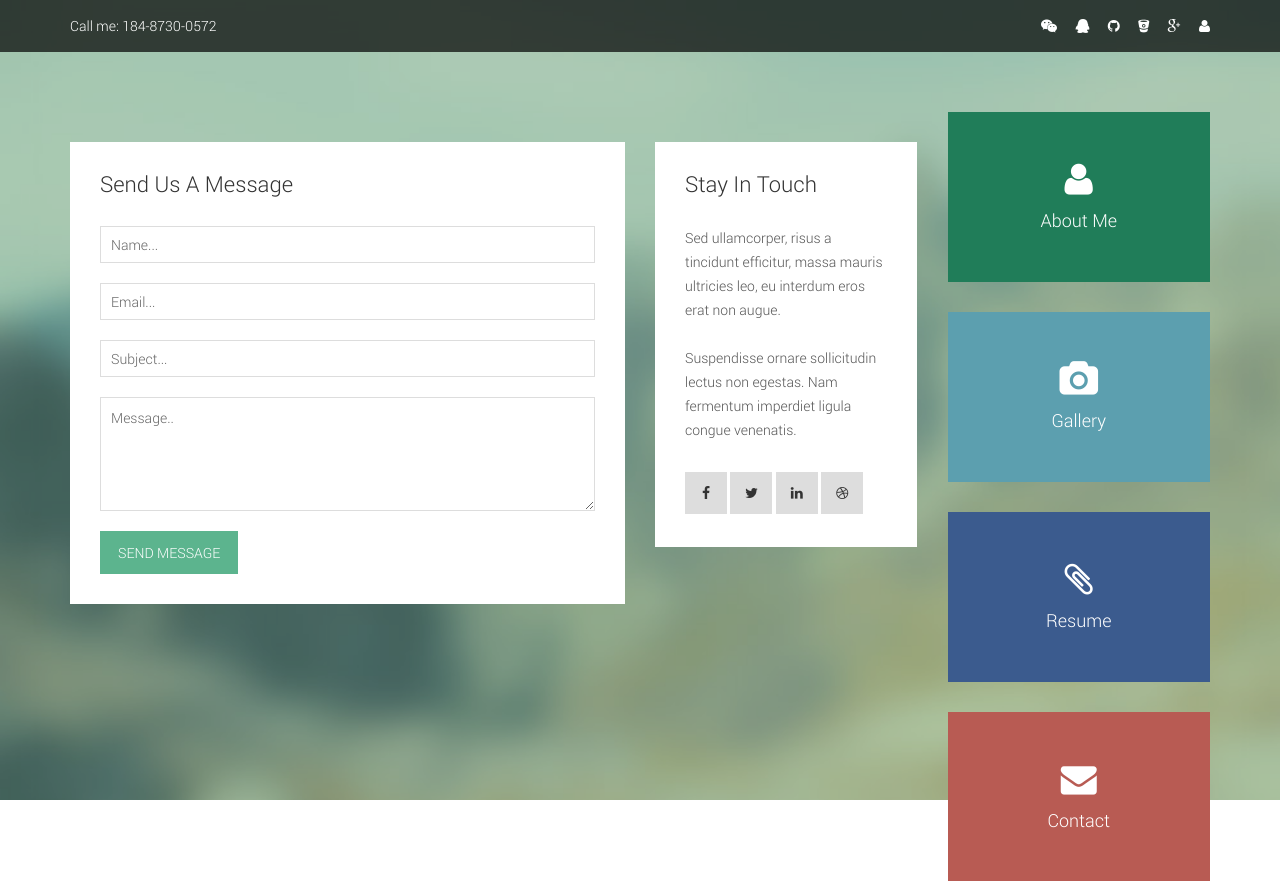
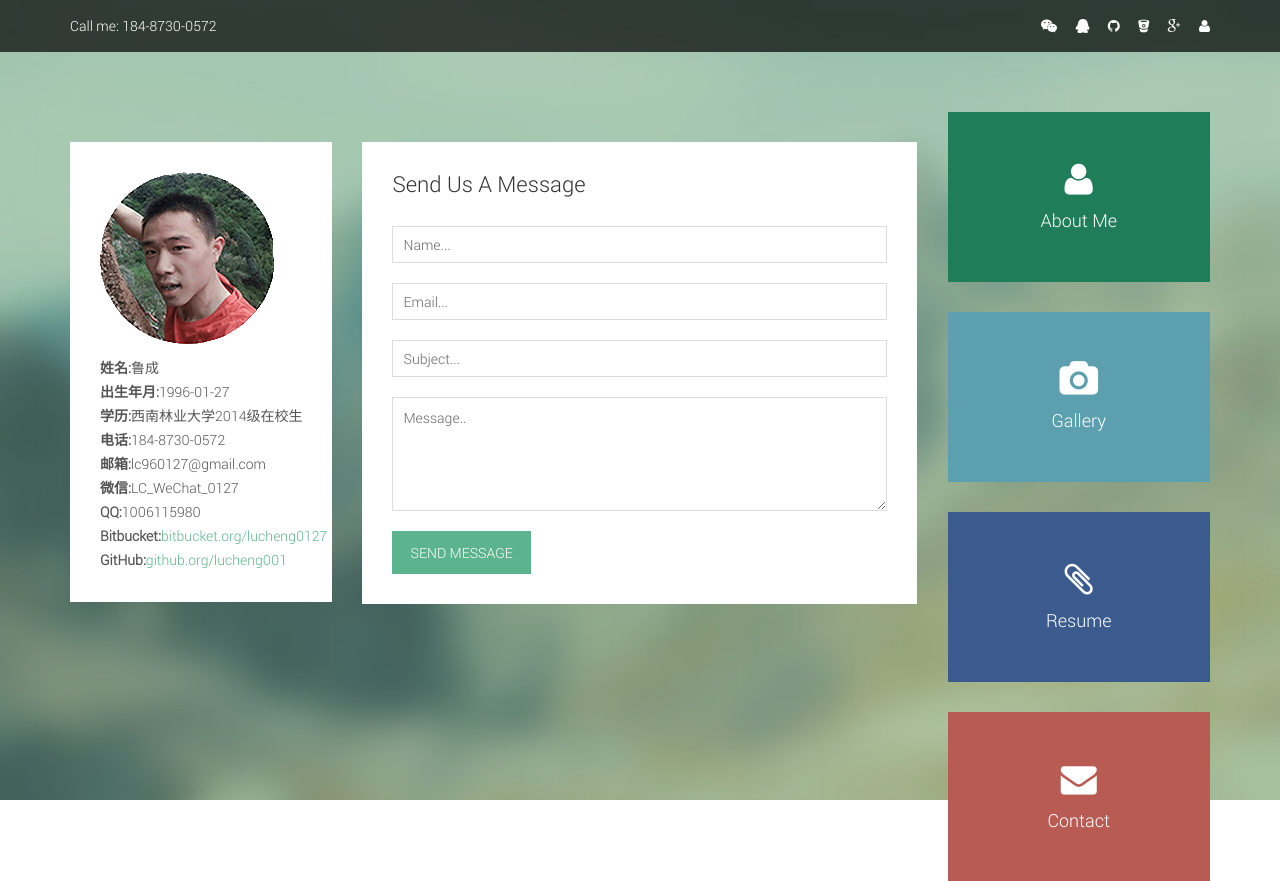
Before and after one commit to lucheng001/my_resume, a Python web app: template application/templates/show/contact.html in a window 1280 px wide. Shown: the top 881 px of the page. Run offline with Jinja, Linux system fonts and the light colour scheme; the template is opened without the code that fills it, so the values that code supplies are empty.

Commit message:
function basically completed

```diff
--- a/application/templates/base.html
+++ b/application/templates/base.html
@@ -27,11 +27,11 @@
                     <div class="col-md-6 col-sm-6 col-xs-12">
                         <div class="social-icons">
                             <ul>
-                                <li><a href="#" class="fa fa-wechat"></a></li>
-                                <li><a href="#" class="fa fa-qq"></a></li>
+                                <li><a class="fa fa-wechat" title="LC_WeChat_0127"></a></li>
+                                <li><a class="fa fa-qq" title="1006115980"></a></li>
                                 <li><a href="https://github.com/lucheng001/" class="fa fa-github"></a></li>
                                 <li><a href="https://bitbucket.org/lucheng0127" class="fa fa-bitbucket"></a></li>
-                                <li><a href="#" class="fa fa-google-plus"></a></li>
+                                <li><a class="fa fa-google-plus" title="lc960127@gmail.com"></a></li>
                                 {% if current_user.is_authenticated %}
                                     <li><a href="{{ url_for('bpUser.changePassword') }}" class="fa fa-th-list"></a></li>
                                     <li><a href="{{ url_for('bpAuth.logout') }}" class="fa fa-sign-out"></a></li>
--- a/application/templates/show/contact.html
+++ b/application/templates/show/contact.html
@@ -3,6 +3,42 @@
 {% block content_body %}
     <div id="menu-4" class="contact-section">
         <div class="row">
+            <div class="col-md-4 col-sm-4">
+                <div class="box-content">
+                    <ul>
+                        <li>
+                            <img src="{{ url_for('static', filename='images/me.jpg') }}">
+                        </li>
+                        <li>
+                            <p><b>姓名:</b>鲁成</p>
+                        </li>
+                        <li>
+                            <p><b>出生年月:</b>1996-01-27</p>
+                        </li>
+                        <li>
+                            <p><b>学历:</b>西南林业大学2014级在校生</p>
+                        </li>
+                        <li>
+                            <p><b>电话:</b>184-8730-0572</p>
+                        </li>
+                        <li>
+                            <p><b>邮箱:</b>lc960127@gmail.com</p>
+                        </li>
+                        <li>
+                            <p><b>微信:</b>LC_WeChat_0127</p>
+                        </li>
+                        <li>
+                            <p><b>QQ:</b>1006115980</p>
+                        </li>
+                        <li>
+                            <p><b>Bitbucket:</b><a href="https://bitbucket.org/lucheng0127">bitbucket.org/lucheng0127</a></p>
+                        </li>
+                        <li>
+                            <p><b>GitHub:</b><a href="https://github.org/lucheng001">github.org/lucheng001</a></p>
+                        </li>
+                    </ul>
+                </div>
+            </div>
             <div class="col-md-8 col-sm-8">
                 <div class="box-content">
                     <h3 class="widget-title">Send Us A Message</h3>
@@ -25,21 +61,6 @@
                     </form>
                 </div>
             </div>
-            <div class="col-md-4 col-sm-4">
-                <div class="box-content">
-                    <h3 class="widget-title">Stay In Touch</h3>
-                    <p>Sed ullamcorper, risus a tincidunt efficitur, massa mauris ultricies leo, eu interdum eros erat non augue. <br><br>
-                    Suspendisse ornare sollicitudin lectus non egestas. Nam fermentum imperdiet ligula congue venenatis. </p>
-                    <div class="about-social">
-                        <ul>
-                            <li><a href="#" class="fa fa-facebook"></a></li>
-                            <li><a href="#" class="fa fa-twitter"></a></li>
-                            <li><a href="#" class="fa fa-linkedin"></a></li>
-                            <li><a href="#" class="fa fa-dribbble"></a></li>
-                        </ul>
-                    </div>
-                </div>
-            </div>
         </div>
     </div>
 {% endblock %}
--- a/application/templates/show/info.html
+++ b/application/templates/show/info.html
@@ -14,7 +14,7 @@
                     <div class="col-md-7">
                         <h5 class="profile-name">{{ user.chinesename }}</h5>
                         <br>
-                        <span class="blue">求职意向及简历详见<a href="{{ url_for('bpShow.resume') }}">我的简历</a> </span>
+                        <span class="blue">求职意向及简历详见：<a href="{{ url_for('bpShow.resume') }}"><i class="fa fa-paperclip btn btn-link">我的简历</i> </a> </span>
                         <br>
                         <br>
                         <p>I'm one of the SWFU, major in The Communication Engineering, with time goes by I found maybe I should be a programmer rather than do what like what we been taught like that after graduation try to be a postgraduate,
```
Also changed, not shown: application/diary/views.py (+6 -5 lines), application/templates/show/gallery.html (+6 -6 lines), requirement.txt (added, +12 -0 lines), application/static/images/1.jpg (deleted), application/static/images/2.jpg (deleted), application/static/images/3.jpg (deleted), application/static/images/4.jpg (deleted), application/static/images/5.jpg (deleted), application/static/images/6.jpg (deleted), application/static/images/kickboxingtraining.jpg (added), application/static/images/mountainclimb.jpg (added), application/static/images/rockclimbing.jpg (added), 2 other files.
